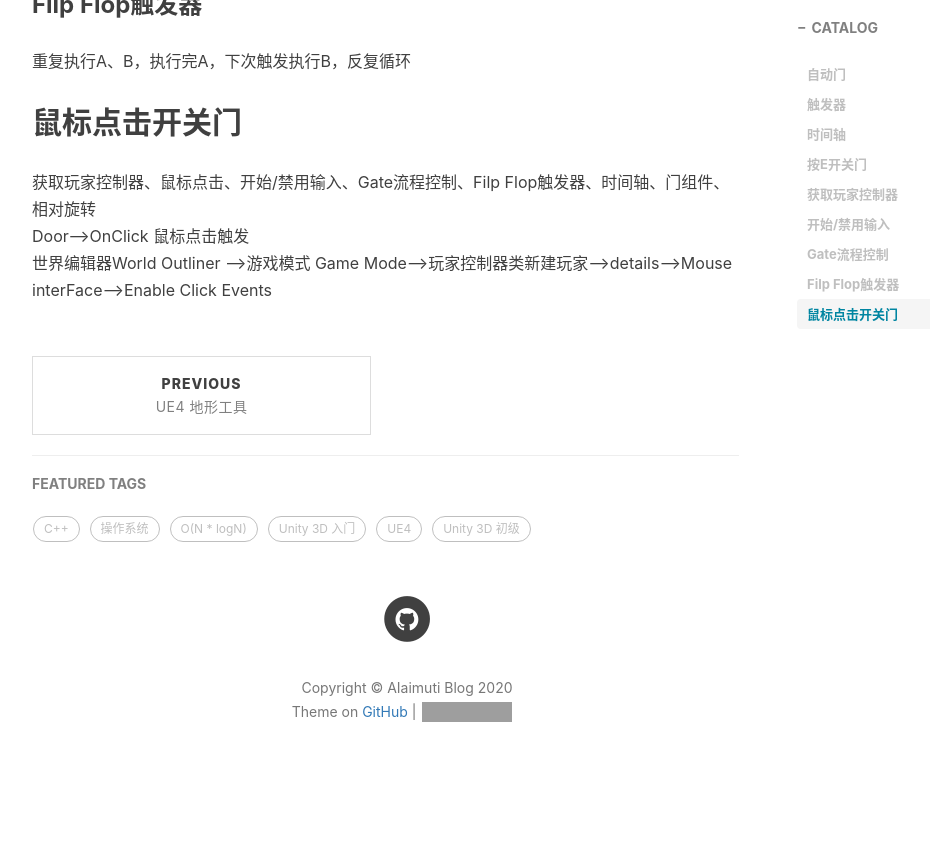
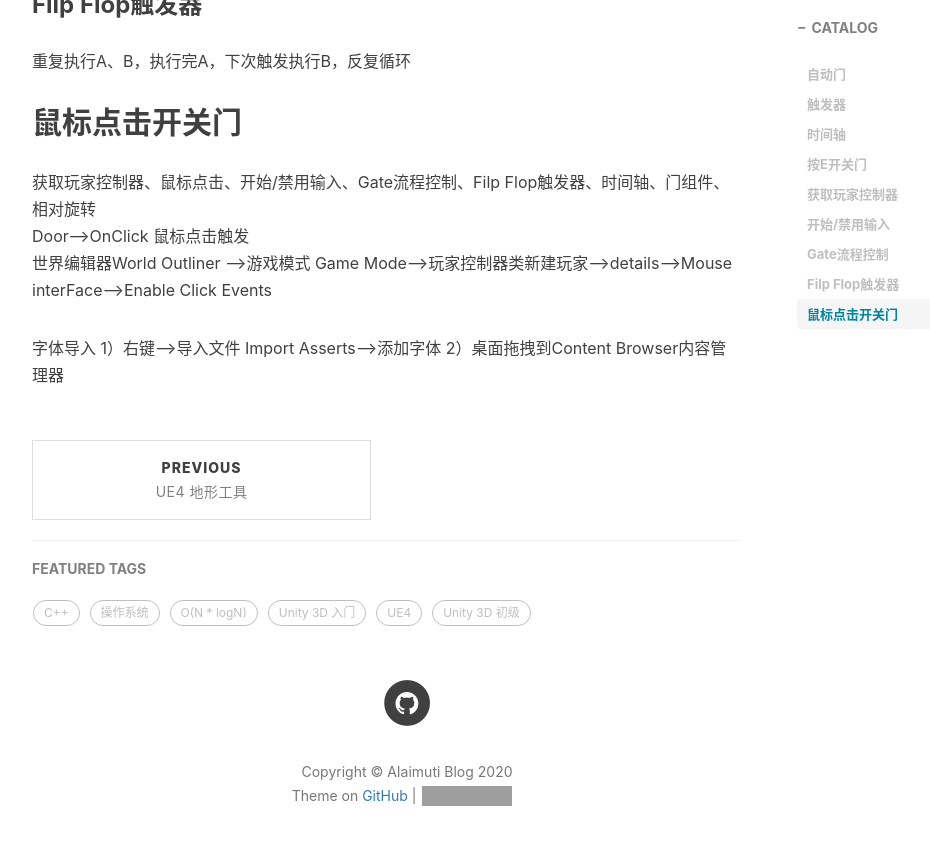
Before and after one commit to AIaimuti/aiaimuti.github.io, a Jekyll site: the page built from _posts/2020-4-12-Blueprint.md, in a window 1280 px wide and 900 px high, scrolled down 2270 px. Shown: the top 845 px of the window, without its empty margins (233-1163 px from the left). Built offline with Jekyll 4.4.1, drawn with Linux system fonts in a browser that asks for light colours; nearby versions of some CDN libraries; comment, search, counter and statistics services are not loaded; before the commit the page ends 3086 px from its top, so only the background shows below that; grey boxes are pictures that could not be loaded.

Commit message:
Update 2020-4-12-Blueprint.md

```diff
--- a/_posts/2020-4-12-Blueprint.md
+++ b/_posts/2020-4-12-Blueprint.md
@@ -68,3 +68,7 @@ Toggle：表示切换门的状态,如果门是开的,则关上；如果门是关
 获取玩家控制器、鼠标点击、开始/禁用输入、Gate流程控制、Filp Flop触发器、时间轴、门组件、相对旋转<br>
 Door-->OnClick 鼠标点击触发<br>
 世界编辑器World Outliner -->游戏模式 Game Mode-->玩家控制器类新建玩家-->details-->Mouse interFace-->Enable Click Events
+
+字体导入
+1）右键-->导入文件 Import Asserts-->添加字体
+2）桌面拖拽到Content Browser内容管理器
```
